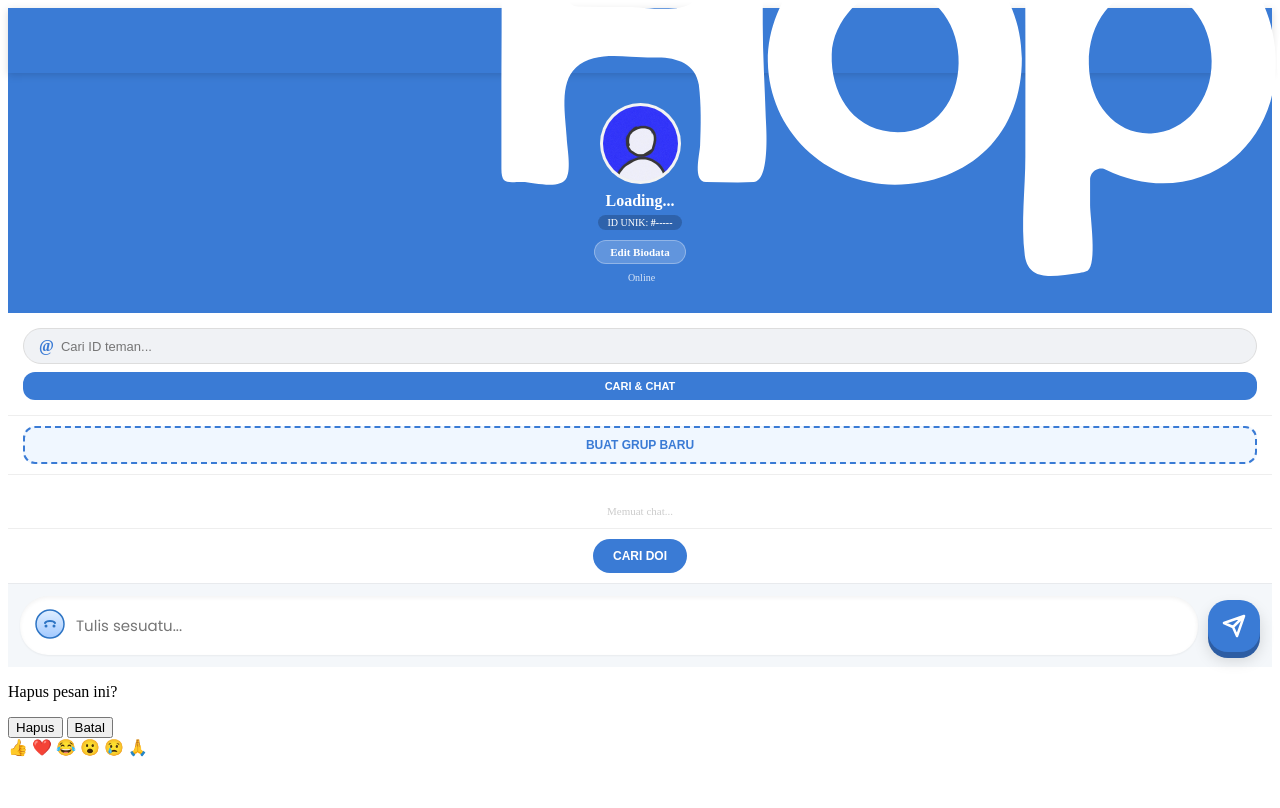
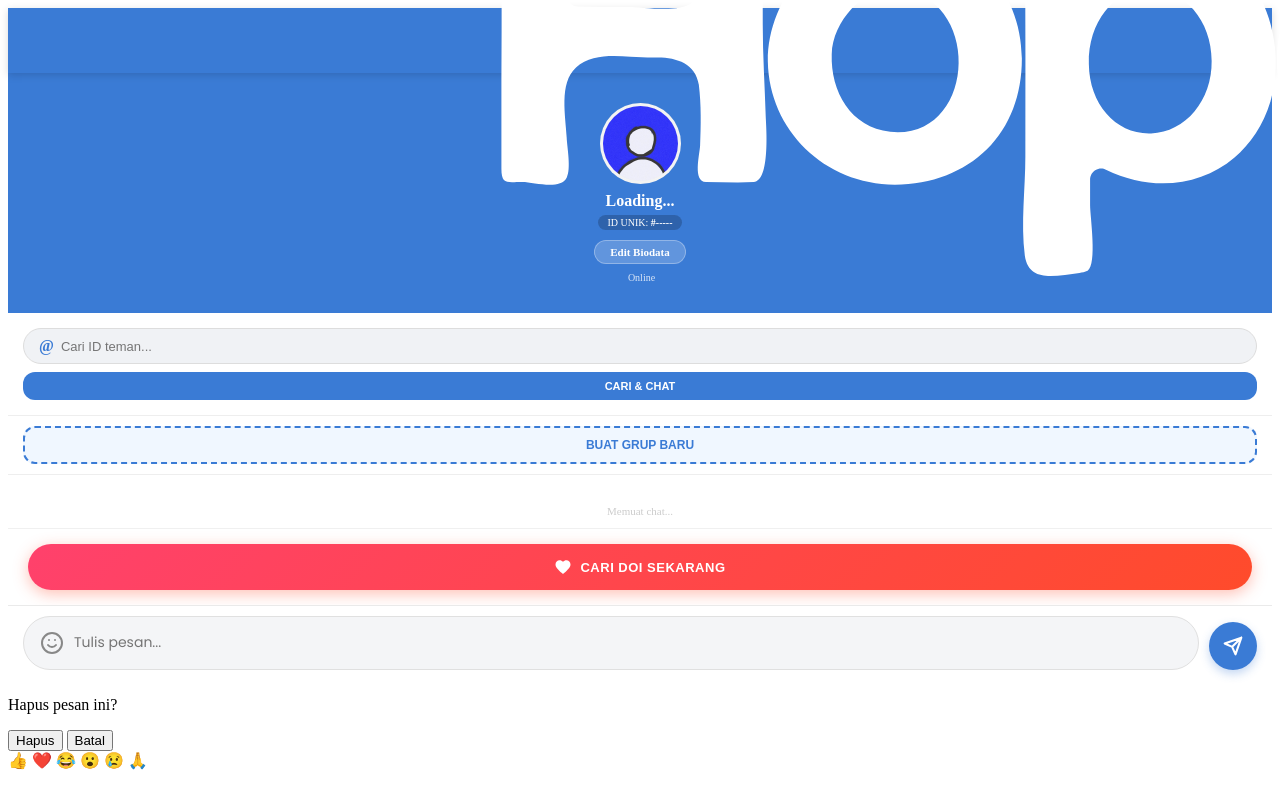
Before and after one commit to wanwan89/hopehype.create, a website with bundled scripts: page chat.html in a window 1280 px wide. Shown: the top 808 px of the page. Built offline with nearby package versions, Linux system fonts and the light colour scheme; a script that the page names is missing.

Commit message:
Update rutin: 12-04-2026 14:21:27

```diff
--- a/chat.html
+++ b/chat.html
@@ -95,11 +95,13 @@
         </div>
       </div>
 
-      <div style="padding: 10px 0; border-top: 1px solid #eee; background: #fff; text-align: center;">
-        <button class="cta" id="btn-sidebar-search" onclick="window.mulaiCariDoi()" style="background: #3a7bd5; color: white; border: none; border-radius: 20px; padding: 10px 20px; font-weight: bold; font-size: 12px; cursor: pointer;">
-          CARI DOI
+      <div style="padding: 15px 20px; border-top: 1px solid #f0f0f0; background: #fff; text-align: center;">
+        <button class="cta" id="btn-sidebar-search" onclick="window.mulaiCariDoi()" style="width: 100%; background: linear-gradient(135deg, #ff416c, #ff4b2b); color: white; border: none; border-radius: 25px; padding: 14px 20px; font-weight: 700; font-size: 13px; cursor: pointer; display: flex; align-items: center; justify-content: center; gap: 8px; box-shadow: 0 4px 15px rgba(255, 75, 43, 0.35); transition: transform 0.2s; letter-spacing: 0.5px;">
+          <svg width="18" height="18" viewBox="0 0 24 24" fill="white"><path d="M12 21.35l-1.45-1.32C5.4 15.36 2 12.28 2 8.5 2 5.42 4.42 3 7.5 3c1.74 0 3.41.81 4.5 2.09C13.09 3.81 14.76 3 16.5 3 19.58 3 22 5.42 22 8.5c0 3.78-3.4 6.86-8.55 11.54L12 21.35z"/></svg>
+          CARI DOI SEKARANG
         </button>
       </div>
+
     </div>
 
     <div id="sidebar-overlay" class="sidebar-overlay"></div>
@@ -239,45 +241,39 @@
 
     <div id="reply-preview-box" style="display:none; width:100%; position: relative;"></div>
 
-    <div class="chat-input-container" style="display: flex; align-items: flex-end; gap: 10px; padding: 12px; background: #f4f7fa; width: 100%; box-sizing: border-box; border-top: 1px solid rgba(0,0,0,0.05);">
+    <div class="chat-input-container" style="display: flex; align-items: flex-end; gap: 10px; padding: 10px 15px; background: #ffffff; width: 100%; box-sizing: border-box; border-top: 1px solid #eaeaea;">
 
-      <div class="input-group-wrapper" style="flex: 1; display: flex; align-items: center; background: white; border-radius: 28px; padding: 6px 14px; position: relative; box-shadow: inset 0 2px 4px rgba(0,0,0,0.05), 0 1px 2px rgba(0,0,0,0.05); min-height: 52px; box-sizing: border-box;">
+      <div class="input-group-wrapper" style="flex: 1; display: flex; align-items: center; background: #f4f5f7; border-radius: 30px; padding: 4px 16px; position: relative; min-height: 48px; box-sizing: border-box; border: 1px solid #e0e0e0;">
 
-        <button id="sticker-btn" style="background: none; border: none; cursor: pointer; padding: 0; margin-right: 10px; flex-shrink: 0; transition: transform 0.2s ease;">
-          <svg width="32" height="32" viewBox="0 0 32 32" fill="none">
-            <circle cx="16" cy="16" r="14" fill="url(#clay_sticker_grad)" stroke="#2D74C4" stroke-width="1.5" />
-            <path d="M11 15C11 15 12 13 16 13C20 13 21 15 21 15" stroke="#2D74C4" stroke-width="2" stroke-linecap="round" />
-            <circle cx="12" cy="18" r="1.5" fill="#2D74C4" />
-            <circle cx="20" cy="18" r="1.5" fill="#2D74C4" />
-            <defs>
-              <linearGradient id="clay_sticker_grad" x1="16" y1="2" x2="16" y2="30" gradientUnits="userSpaceOnUse">
-                <stop stop-color="#E1EFFF" />
-                <stop offset="1" stop-color="#A2C9FF" />
-              </linearGradient>
-            </defs>
+        <button id="sticker-btn" style="background: none; border: none; cursor: pointer; padding: 0; margin-right: 10px; flex-shrink: 0; display: flex; align-items: center; outline: none;">
+          <svg width="24" height="24" viewBox="0 0 24 24" fill="none" stroke="#888" stroke-width="2" stroke-linecap="round" stroke-linejoin="round">
+            <circle cx="12" cy="12" r="10"></circle>
+            <path d="M8 14s1.5 2 4 2 4-2 4-2"></path>
+            <line x1="9" y1="9" x2="9.01" y2="9"></line>
+            <line x1="15" y1="9" x2="15.01" y2="9"></line>
           </svg>
         </button>
 
-        <textarea id="chat-input" placeholder="Tulis sesuatu..." rows="1" style="flex: 1; border: none; outline: none; background: transparent; resize: none; max-height: 120px; padding: 12px 0; font-family: 'Poppins', sans-serif; font-size: 15px; color: #333;"></textarea>
+        <textarea id="chat-input" placeholder="Tulis pesan..." rows="1" style="flex: 1; border: none; outline: none; background: transparent !important; resize: none; max-height: 100px; padding: 12px 0; font-family: 'Poppins', sans-serif; font-size: 14px; color: #333; line-height: 1.4; -webkit-appearance: none; box-shadow: none;"></textarea>
 
-        <div id="vn-overlay" style="display: none; position: absolute; left: 0; top: 0; width: 100%; height: 100%; background: white; border-radius: 28px; align-items: center; padding: 0 15px; box-sizing: border-box; z-index: 10;">
+        <div id="vn-overlay" style="display: none; position: absolute; left: 0; top: 0; width: 100%; height: 100%; background: #f4f5f7; border-radius: 30px; align-items: center; padding: 0 16px; box-sizing: border-box; z-index: 10;">
           <div style="display: flex; align-items: center; width: 100%; gap: 12px;">
             <div style="width: 10px; height: 10px; background: #ff4757; border-radius: 50%; animation: pulse 1s infinite;"></div>
             <span id="vn-timer" style="font-weight: 600; font-size: 14px; color: #333;">00:00</span>
-            <span style="color: #aaa; font-size: 12px; margin-left: auto;">&laquo; Geser batal</span>
+            <span style="color: #888; font-size: 12px; margin-left: auto; font-style: italic;">&laquo; Geser batal</span>
           </div>
         </div>
       </div>
 
-      <button id="action-btn" style="width: 52px; height: 52px; border-radius: 20px; background: #3a7bd5; border: none; cursor: pointer; flex-shrink: 0; display: flex; align-items: center; justify-content: center; box-shadow: 0 6px 0 #2D5DA3, 0 8px 15px rgba(0,0,0,0.15); transition: all 0.1s active; position: relative; top: -3px;">
+      <button id="action-btn" style="width: 48px; height: 48px; border-radius: 50%; background: #3a7bd5; border: none; cursor: pointer; flex-shrink: 0; display: flex; align-items: center; justify-content: center; box-shadow: 0 4px 10px rgba(58, 123, 213, 0.3); outline: none;">
         <div class="icon-stack" style="display: flex; align-items: center; justify-content: center;">
           <span class="svg-send" style="position: absolute; display: flex;">
-            <svg width="24" height="24" viewBox="0 0 24 24" fill="none">
+            <svg width="20" height="20" viewBox="0 0 24 24" fill="none">
               <path d="M22 2L11 13M22 2L15 22L11 13M22 2L2 9L11 13" stroke="white" stroke-width="2.5" stroke-linecap="round" stroke-linejoin="round" />
             </svg>
           </span>
           <span class="svg-mic" style="position: absolute; display: none;">
-            <svg width="24" height="24" viewBox="0 0 24 24" fill="none">
+            <svg width="20" height="20" viewBox="0 0 24 24" fill="none">
               <rect x="9" y="2" width="6" height="11" rx="3" fill="white" />
               <path d="M5 10V11C5 14.866 8.13401 18 12 18C15.866 18 19 14.866 19 11V10" stroke="white" stroke-width="2.5" stroke-linecap="round" />
               <line x1="12" y1="18" x2="12" y2="22" stroke="white" stroke-width="2.5" stroke-linecap="round" />
@@ -287,7 +283,6 @@
       </button>
 
     </div>
-  </div>
 
   <div id="delete-overlay" class="delete-overlay">
     <div class="delete-menu">
--- a/js/chat.js
+++ b/js/chat.js
@@ -1752,12 +1752,12 @@ window.startLiveKitCall = async () => {
 
     } catch (err) {
         console.error("Panggilan Gagal:", err);
-        showToast("Gagal menyambung audio.");
-        window.endCall();
-    }
-};
-
-window.endCall = () => {
+        showToast("Gagal menyambung panggilan.");
+        window.endCall(true); // Tambahkan 'true' di dalam kurung ini ya
+    }
+};
+
+window.endCall = (isSilent = false) => {
     stopRingtone();
     clearTimeout(callRingingTimeout);
     stopCallTimer();
@@ -1771,23 +1771,31 @@ window.endCall = () => {
         statusEl.style.color = ""; // Reset warna
     }
 
+    // 🔥 CEK APAKAH LAYAR TELEPON MASIH TERBUKA (Cegah Spam) 🔥
+    const callOverlay = document.getElementById('call-overlay');
+    const incomingOverlay = document.getElementById('incoming-call-overlay');
+    let isOverlayOpen = (callOverlay && callOverlay.style.display !== 'none') ||
+                        (incomingOverlay && incomingOverlay.style.display !== 'none');
+
+    // Putuskan sambungan LiveKit
     if (callRoom) {
         callRoom.disconnect();
         callRoom = null;
     }
 
-    const callOverlay = document.getElementById('call-overlay');
+    // Tutup layar
     if (callOverlay) callOverlay.style.display = 'none';
-
-    const incomingOverlay = document.getElementById('incoming-call-overlay');
     if (incomingOverlay) incomingOverlay.style.display = 'none';
 
+    // 🔥 MUNCULKAN NOTIF HANYA JIKA TIDAK SILENT & LAYAR SEBELUMNYA AKTIF 🔥
+    if (isOverlayOpen && !isSilent) {
         if (callSeconds > 0) {
             const m = String(Math.floor(callSeconds / 60)).padStart(2, '0');
             const s = String(callSeconds % 60).padStart(2, '0');
             showToast(`Panggilan berakhir (${m}:${s})`);
         } else {
             showToast("Panggilan berakhir");
+        }
     }
 };
 
```
Lines whose indentation alone changed are shown as unchanged.
